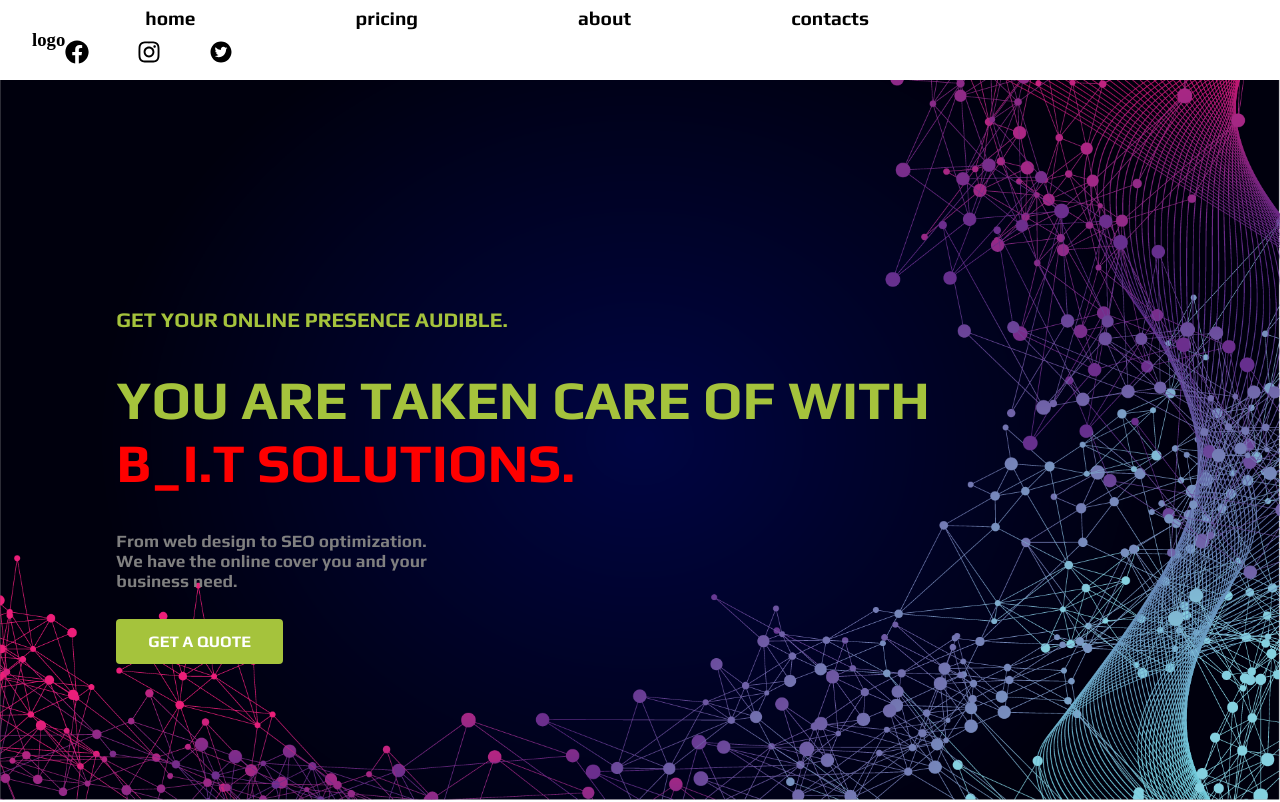
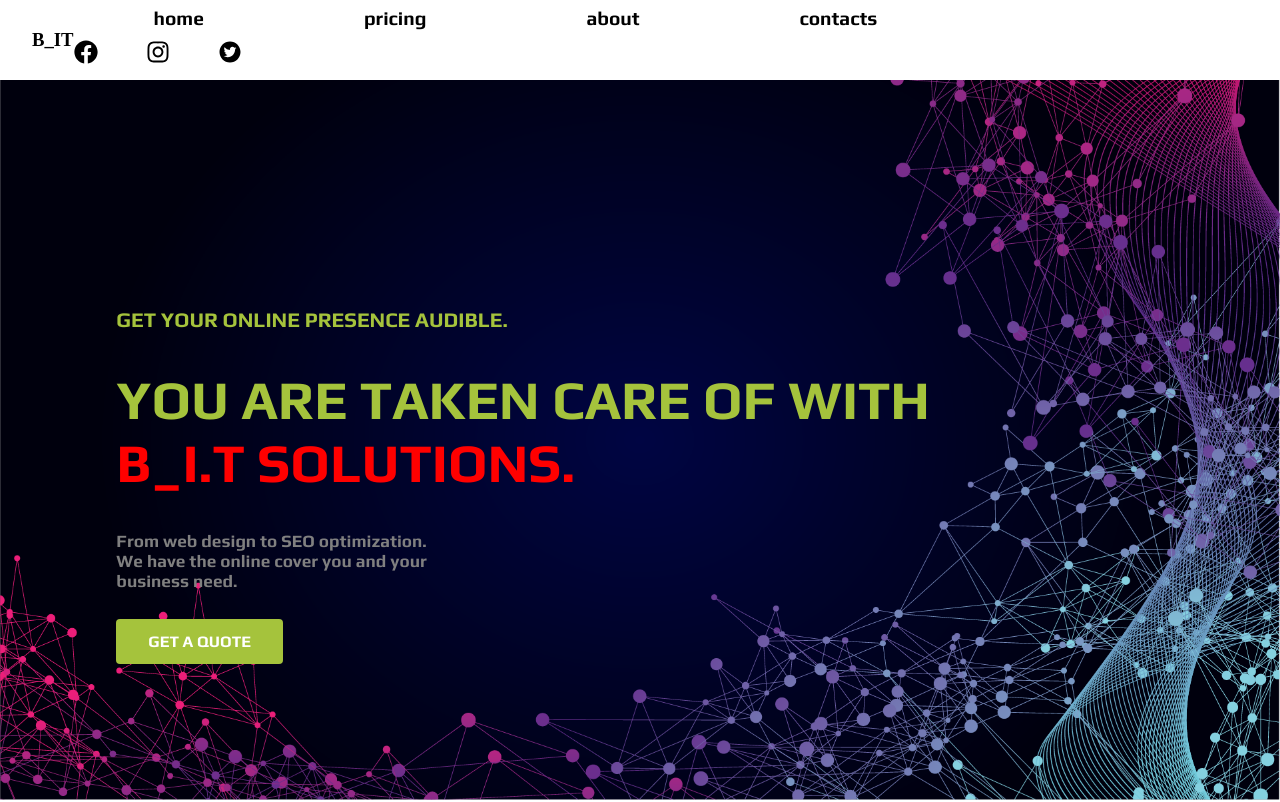
Before and after one commit to bethwel-developer/online-services-website, a React (Create React App) app: page / in a window 1280 px wide. Shown: the top 802 px of the page. Built offline with nearby package versions, Linux system fonts and the light colour scheme.

Commit message:
Update topbar.js

```diff
--- a/src/topbar/topbar.js
+++ b/src/topbar/topbar.js
@@ -15,7 +15,7 @@ const Topbar = () => {
     }
   return (
     <header>
-      <h3>logo</h3>
+      <h3 className="logo">B_IT</h3>
 
         <nav ref = {navRef}>
         <a  href='/#'>home</a>
```
